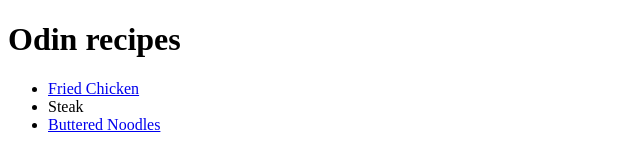
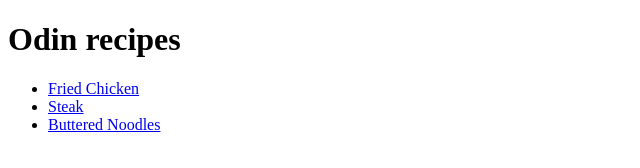
Before and after one commit to dionpouw/TheOdinProject, a plain HTML site: page odin-recipes/index.html in a window 1280 px wide. Shown: the full height of the page, 0-640 px from the left. Drawn offline with Linux system fonts and the light colour scheme.

Commit message:
Fix bug where steak cannot be clicked

```diff
--- a/odin-recipes/index.html
+++ b/odin-recipes/index.html
@@ -11,7 +11,7 @@
     <h1>Odin recipes</h1>
     <ul>
         <li><a href="recipes/friedchicken.html">Fried Chicken</a></li>
-        <li><a href="recipes/steak.html"></a>Steak</li>
+        <li><a href="recipes/steak.html">Steak</a></li>
         <li><a href="recipes/butterednoodles.html">Buttered Noodles</a></li>
     </ul>
 </body>
```
